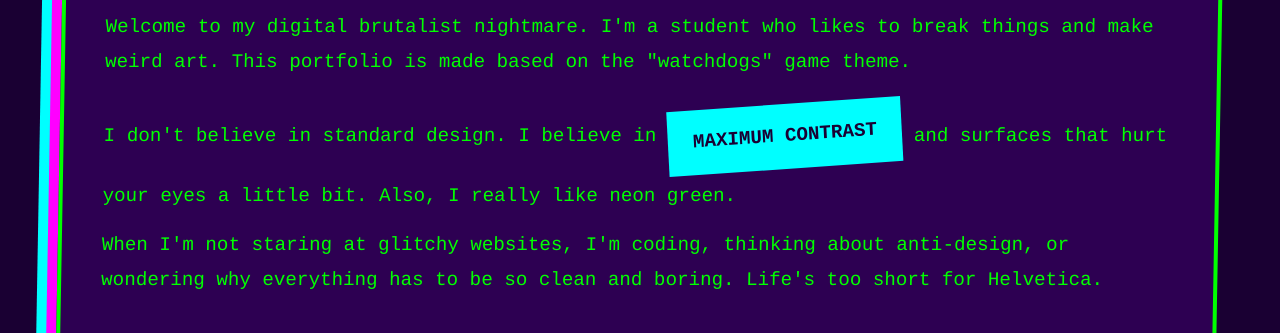
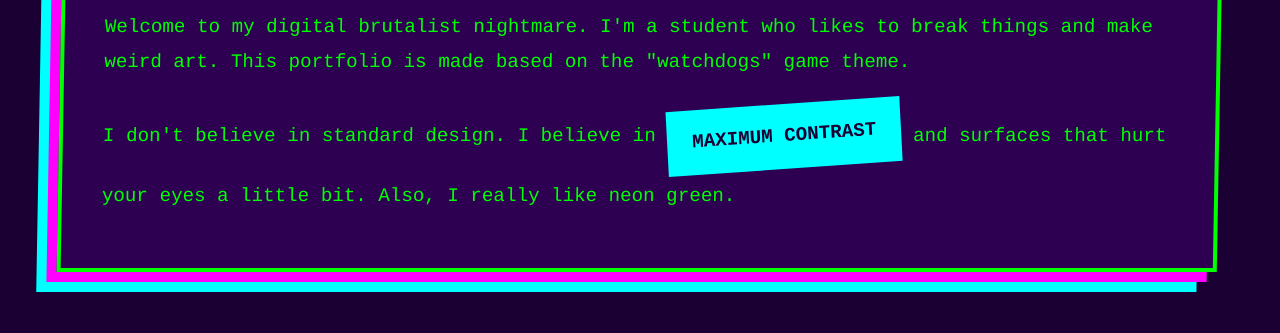
Before and after one commit to MohamedAbdelhamid0/IP_Lab2, a plain HTML site: page index.html in a window 1280 px wide. Shown: the part 380-713 px from the top of the page. Drawn offline with Linux system fonts and the light colour scheme.

Commit message:
Update files

```diff
--- a/index.html
+++ b/index.html
@@ -21,7 +21,6 @@
         <h2>About This Chaos</h2>
         <p>Welcome to my digital brutalist nightmare. I'm a student who likes to break things and make weird art. This portfolio is made based on the "watchdogs" game theme.</p>
         <p>I don't believe in standard design. I believe in <span class="top-part">MAXIMUM CONTRAST</span> and surfaces that hurt your eyes a little bit. Also, I really like neon green.</p>
-        <p>When I'm not staring at glitchy websites, I'm coding, thinking about anti-design, or wondering why everything has to be so clean and boring. Life's too short for Helvetica.</p>
     </div>
 
     <h2 style="font-size: 2.2rem; margin: 50px 0 30px 0; text-transform: uppercase; letter-spacing: 3px; transform: rotate(-2deg);">Projects</h2>
```
Also changed, not shown: 1.png.
